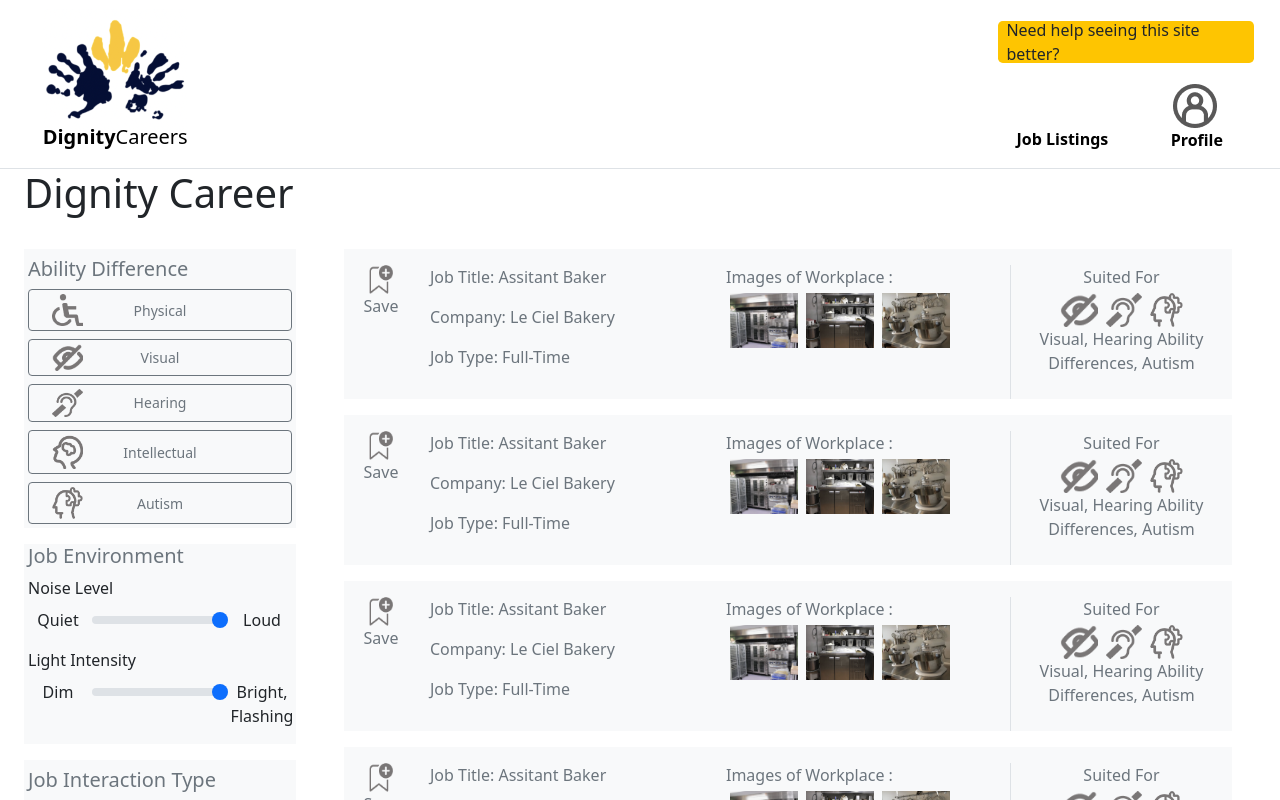
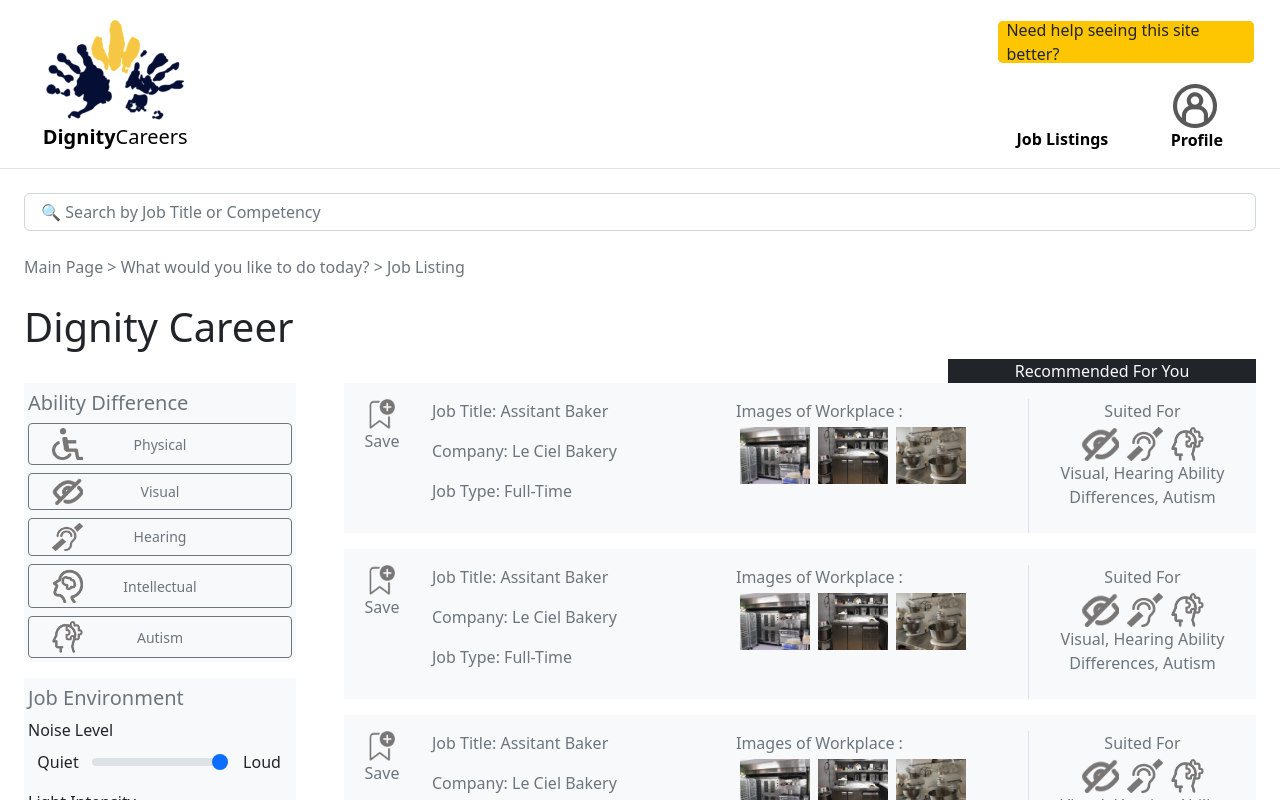
Before and after one commit to midorinom/Project-Dignity, a React (Create React App) app in the folder front-end/: page /job-listings in a window 1280 px wide. Shown: the top 800 px of the page. Built offline with nearby package versions, Linux system fonts and the light colour scheme.

Commit message:
added search

```diff
--- /dev/null
+++ b/front-end/src/components/jobListings/Search.js
@@ -0,0 +1,17 @@
+import React from "react";
+
+const Search = () => {
+  return (
+    <div className="form-inline m-4">
+      <input
+        type="text"
+        className="form-control"
+        placeholder=" 🔍 Search by Job Title or Competency"
+        aria-label="Search by Job Title or Competency"
+        aria-describedby="Search by Job Title or Competency"
+      />
+    </div>
+  );
+};
+
+export default Search;
--- a/front-end/src/components/jobListings/filters/JobEnvironment.js
+++ b/front-end/src/components/jobListings/filters/JobEnvironment.js
@@ -3,7 +3,7 @@ import React from "react";
 const JobEnvironment = () => {
   return (
     <div className="mt-3 d-flex flex-column w-100 bg-light align-center">
-      <h5 className="mx-1 mb-2 text-muted">Job Environment</h5>
+      <h5 className="mx-1 mt-2 text-muted">Job Environment</h5>
       <label htmlFor="noise" className="form-label mx-1">
         Noise Level
       </label>
--- a/front-end/src/components/jobListings/filters/abilityDifference/icons/AbilityDifferences.css
+++ b/front-end/src/components/jobListings/filters/abilityDifference/icons/AbilityDifferences.css
@@ -1,9 +1,10 @@
-/* .btn:hover {
-  background-color: transparent !important;
+.btn:hover {
+  background-color: orange !important;
   color: rgb(108, 117, 125) !important;
+  border-color: transparent !important;
 }
 
-.btn:active,
+/* .btn:active,
 .btn:target {
   background-color: #fb8500 !important;
   color: rgb(108, 117, 125) !important;
--- a/front-end/src/components/jobListings/jobCards/Card.js
+++ b/front-end/src/components/jobListings/jobCards/Card.js
@@ -9,8 +9,8 @@ import autism from "../filters/abilityDifference/icons/autism.png";
 
 const Card = () => {
   return (
-    <div className="container mb-3">
-      <div className="row w-100 bg-light">
+    <div className="container mb-3 mx-0 px-0">
+      <div className="row w-100 bg-light mx-0">
         <div className="col-1 d-flex flex-column align-items-center mt-3">
           <img src={save} alt="save icon" className="w-50" />
           <p className="text-secondary text-center">Save</p>
--- a/front-end/src/pages/jobListings/JobListings.js
+++ b/front-end/src/pages/jobListings/JobListings.js
@@ -4,20 +4,29 @@ import Card from "../../components/jobListings/jobCards/Card";
 import JobEnvironment from "../../components/jobListings/filters/JobEnvironment";
 import JobInteractionType from "../../components/jobListings/filters/JobInteractionType";
 import SupportProvided from "../../components/jobListings/filters/SupportProvided";
+import Search from "../../components/jobListings/Search";
 
 const JobListings = () => {
   return (
     <div className="job-listings">
-      {/* Search bar should be here */}
-      <h1 className="text-left w-50 mx-4">Dignity Career</h1>
+      <Search />
+      <p className="px-4 text-muted font-weight-light font-italic">
+        Main Page > What would you like to do today? > Job Listing
+      </p>
+      <h1 className="text-left w-50 mx-4 mt-4">Dignity Career</h1>
+      <div className="d-flex justify-content-end mx-4">
+        <p className="text-center text-light bg-dark w-25 my-0">
+          Recommended For You
+        </p>
+      </div>
       <div className="results d-flex">
-        <div className="filters w-25 p-4">
+        <div className="filters w-25 px-4 mb-4">
           <AbilityDifference />
           <JobEnvironment />
           <JobInteractionType />
           <SupportProvided />
         </div>
-        <div className="postings w-75 p-4">
+        <div className="postings w-75 px-4 mb-4">
           <Card />
           <Card />
           <Card />
```
